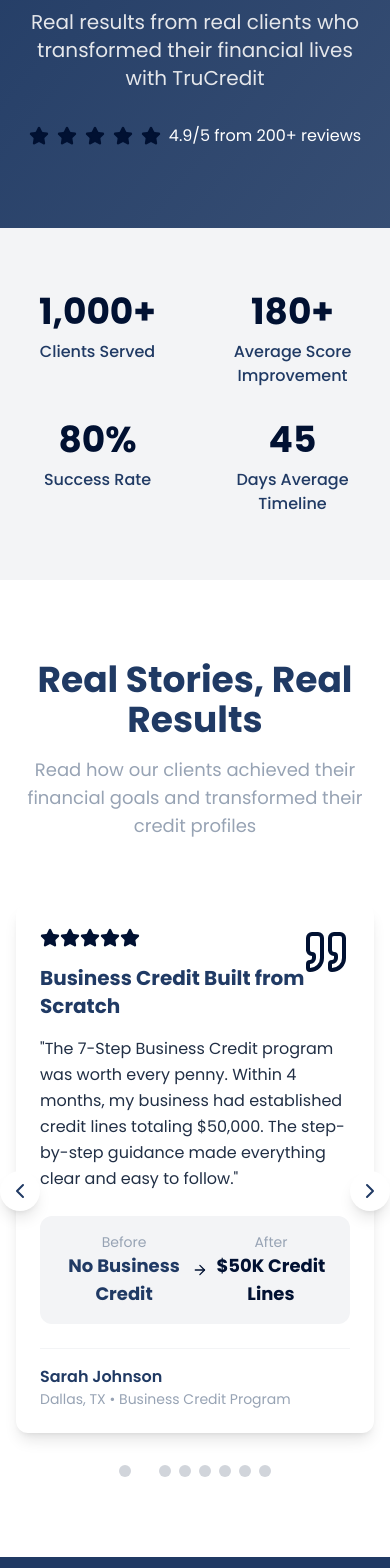
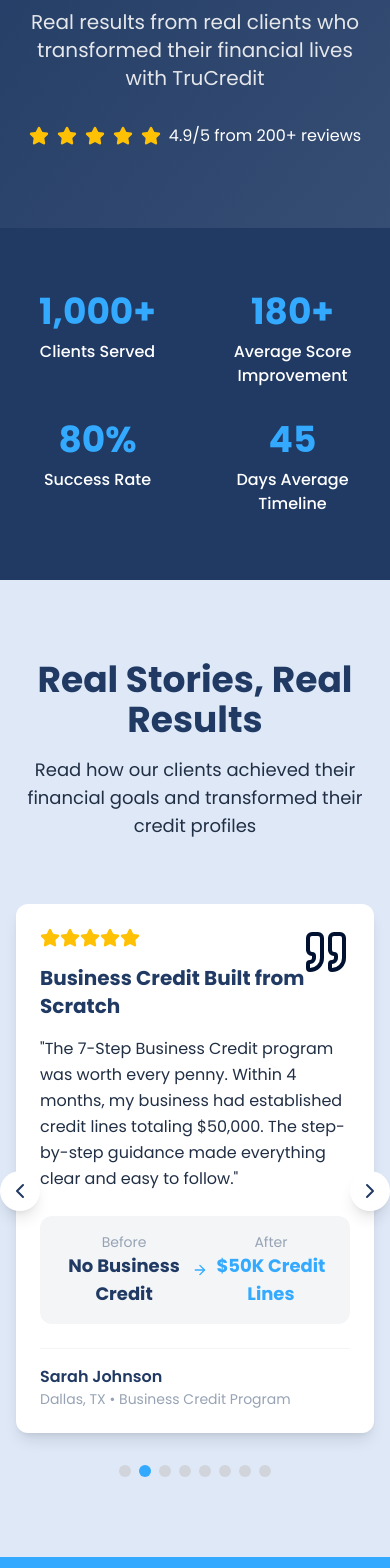
Before and after one commit to daksha11/TruCredit, a React (Vite) app: page /testimonials in a window 390 px wide. Shown: the part 320-1888 px from the top of the page. Built offline with nearby package versions, Linux system fonts and the light colour scheme; the HTML template or start-up script is replaced by a standard one.

Commit message:
Refactor color scheme

```diff
--- a/src/index.css
+++ b/src/index.css
@@ -13,10 +13,12 @@
     --navy-dark: 220 96% 10%;           /* #011130 - Deep Navy */
     --navy-light: 217 45% 45%;          /* Lighter blue for accents */
     --blue-accent: 205 100% 60%;        /* Bright blue accent */
+    --blue-soft: 217 60% 92%;           /* Soft blue for backgrounds */
     --white-pure: 0 0% 100%;            /* #FFFFFF - Clean White */
     --gray-light: 220 13% 96%;          /* Light Gray for alt backgrounds */
     --gray-medium: 215 16% 65%;         /* Medium Gray for body text */
     --gray-dark: 217 35% 20%;           /* Dark Gray for secondary text */
+    --gold-star: 45 100% 51%;           /* Gold for stars ONLY */
 
     /* Gradient Definitions */
     --gradient-hero: linear-gradient(135deg, hsl(var(--navy-dark)), hsl(var(--navy-primary)));
--- a/src/pages/Services.tsx
+++ b/src/pages/Services.tsx
@@ -90,7 +90,7 @@ const Services = () => {
           <p className="text-xl text-gray-200 max-w-3xl mx-auto mb-8">
             No hidden fees. Clear pricing. Results you can trust.
           </p>
-          <div className="flex items-center justify-center space-x-2 text-gold-accent">
+          <div className="flex items-center justify-center space-x-2 text-gold-star">
             <Star className="h-5 w-5 fill-current" />
             <Star className="h-5 w-5 fill-current" />
             <Star className="h-5 w-5 fill-current" />
@@ -102,7 +102,7 @@ const Services = () => {
       </section>
 
       {/* Services Grid */}
-      <section className="py-20 bg-gray-light">
+      <section className="py-20 bg-navy-primary">
         <div className="max-w-7xl mx-auto px-4 sm:px-6 lg:px-8">
           <div className="grid grid-cols-1 lg:grid-cols-2 xl:grid-cols-3 gap-8">
             {services.map((service, index) => (
@@ -110,9 +110,9 @@ const Services = () => {
                 key={service.title}
                 className={`relative flex flex-col hover-lift transition-all duration-300 ${
                   service.highlight
-                    ? 'ring-2 ring-gold-accent shadow-xl scale-105'
-                    : 'shadow-lg'
-                } bg-white border-0`}
+                    ? 'ring-2 ring-blue-accent shadow-xl scale-105 bg-blue-soft'
+                    : 'shadow-lg bg-white'
+                } border-0`}
               >
                 {service.badge && (
                   <Badge className={`absolute -top-3 left-6 ${service.badgeColor} px-3 py-1`}>
@@ -126,7 +126,7 @@ const Services = () => {
                   </CardTitle>
 
                   <div className="flex items-baseline space-x-2">
-                    <span className="text-4xl font-bold text-gold-accent">
+                    <span className="text-4xl font-bold text-blue-accent">
                       {service.price}
                     </span>
                     {service.originalPrice && (
@@ -150,7 +150,7 @@ const Services = () => {
                   <ul className="space-y-3 flex-grow">
                     {service.features.map((feature) => (
                       <li key={feature} className="flex items-start">
-                        <CheckCircle className="h-5 w-5 text-gold-accent mr-3 mt-0.5 flex-shrink-0" />
+                        <CheckCircle className="h-5 w-5 text-blue-accent mr-3 mt-0.5 flex-shrink-0" />
                         <span className="text-gray-dark text-sm">{feature}</span>
                       </li>
                     ))}
@@ -158,7 +158,7 @@ const Services = () => {
 
                   <div className="pt-4 mt-auto">
                     <Button
-                      variant={service.highlight ? "hero" : "navy"}
+                      variant={service.highlight ? "accent" : "navy"}
                       className="w-full"
                       asChild
                     >
@@ -183,24 +183,24 @@ const Services = () => {
       </section>
 
       {/* Contact CTA */}
-      <section className="py-20 bg-navy-primary">
+      <section className="py-20 bg-blue-accent">
         <div className="max-w-7xl mx-auto px-4 sm:px-6 lg:px-8 text-center">
           <h2 className="text-4xl font-bold text-white mb-6">
             Have Questions About Our Services?
           </h2>
-          <p className="text-xl text-gray-200 mb-8 max-w-2xl mx-auto">
+          <p className="text-xl text-navy-dark mb-8 max-w-2xl mx-auto">
             Speak with our credit experts to find the perfect solution for your financial goals.
           </p>
 
           <div className="flex flex-col sm:flex-row gap-4 justify-center items-center">
-            <Button variant="hero" size="lg" asChild>
+            <Button variant="navy" size="lg" asChild>
               <Link to="/contact">
                 <Phone className="mr-2 h-5 w-5" />
                 Call 470-223-8668
               </Link>
             </Button>
 
-            <Button variant="outline" size="lg" className="bg-white/10 border-white/30 text-white hover:bg-white/20" asChild>
+            <Button variant="outline" size="lg" className="bg-white text-navy-primary border-white hover:bg-white/90" asChild>
               <Link to="/faq">View FAQ</Link>
             </Button>
           </div>
--- a/src/pages/Testimonials.tsx
+++ b/src/pages/Testimonials.tsx
@@ -162,7 +162,7 @@ const Testimonials = () => {
           <p className="text-xl text-gray-200 max-w-3xl mx-auto mb-8">
             Real results from real clients who transformed their financial lives with TruCredit
           </p>
-          <div className="flex items-center justify-center space-x-2 text-gold-accent">
+          <div className="flex items-center justify-center space-x-2 text-gold-star">
             <Star className="h-5 w-5 fill-current" />
             <Star className="h-5 w-5 fill-current" />
             <Star className="h-5 w-5 fill-current" />
@@ -174,15 +174,15 @@ const Testimonials = () => {
       </section>
 
       {/* Stats Section */}
-      <section className="py-16 bg-gray-light">
+      <section className="py-16 bg-navy-primary">
         <div className="max-w-7xl mx-auto px-4 sm:px-6 lg:px-8">
           <div className="grid grid-cols-2 md:grid-cols-4 gap-8">
             {stats.map((stat, index) => (
               <div key={index} className="text-center">
-                <div className="text-4xl md:text-5xl font-bold text-gold-accent mb-2">
+                <div className="text-4xl md:text-5xl font-bold text-blue-accent mb-2">
                   {stat.number}
                 </div>
-                <div className="text-navy-primary font-medium">
+                <div className="text-white font-medium">
                   {stat.label}
                 </div>
               </div>
@@ -192,13 +192,13 @@ const Testimonials = () => {
       </section>
 
       {/* Testimonials Carousel */}
-      <section className="py-20 bg-white">
+      <section className="py-20 bg-blue-soft">
         <div className="max-w-7xl mx-auto px-4 sm:px-6 lg:px-8">
           <div className="text-center mb-16">
             <h2 className="text-4xl font-bold text-navy-primary mb-4">
               Real Stories, Real Results
             </h2>
-            <p className="text-gray-medium text-lg max-w-2xl mx-auto">
+            <p className="text-gray-dark text-lg max-w-2xl mx-auto">
               Read how our clients achieved their financial goals and transformed their credit profiles
             </p>
           </div>
@@ -238,7 +238,7 @@ const Testimonials = () => {
                     {/* Rating */}
                     <div className="flex mb-4">
                       {[...Array(testimonial.rating)].map((_, i) => (
-                        <Star key={i} className="h-5 w-5 fill-current text-gold-accent" />
+                        <Star key={i} className="h-5 w-5 fill-current text-gold-star" />
                       ))}
                     </div>
 
@@ -253,7 +253,7 @@ const Testimonials = () => {
                     </p>
 
                     {/* Results */}
-                    <div className="bg-gray-light rounded-lg p-4 mb-6">
+                    <div className="bg-navy-primary/5 rounded-lg p-4 mb-6">
                       <div className="flex justify-between items-center">
                         <div className="text-center">
                           <div className="text-sm text-gray-medium">Before</div>
@@ -261,10 +261,10 @@ const Testimonials = () => {
                             {testimonial.beforeScore}
                           </div>
                         </div>
-                        <ArrowRight className="h-5 w-5 text-gold-accent" />
+                        <ArrowRight className="h-5 w-5 text-blue-accent" />
                         <div className="text-center">
                           <div className="text-sm text-gray-medium">After</div>
-                          <div className="text-lg font-bold text-gold-accent">
+                          <div className="text-lg font-bold text-blue-accent">
                             {testimonial.afterScore}
                           </div>
                         </div>
@@ -294,7 +294,7 @@ const Testimonials = () => {
                   className={`w-3 h-3 rounded-full transition-all ${
                     currentIndex >= index * testimonialsPerView &&
                     currentIndex < (index + 1) * testimonialsPerView
-                      ? 'bg-gold-accent'
+                      ? 'bg-blue-accent'
                       : 'bg-gray-300'
                   }`}
                   aria-label={`Go to testimonial group ${index + 1}`}
@@ -306,32 +306,32 @@ const Testimonials = () => {
       </section>
 
       {/* CTA Section */}
-      <section className="py-20 bg-navy-primary">
+      <section className="py-20 bg-blue-accent">
         <div className="max-w-7xl mx-auto px-4 sm:px-6 lg:px-8 text-center">
           <h2 className="text-4xl font-bold text-white mb-6">
             Ready to Write Your Success Story?
           </h2>
-          <p className="text-xl text-gray-200 mb-8 max-w-2xl mx-auto">
+          <p className="text-xl text-navy-dark mb-8 max-w-2xl mx-auto">
             Join thousands of clients who have transformed their financial lives with TruCredit
           </p>
 
           <div className="flex flex-col sm:flex-row gap-4 justify-center items-center">
-            <Button variant="hero" size="lg" asChild>
+            <Button variant="navy" size="lg" asChild>
               <Link to="/contact">
                 <Phone className="mr-2 h-5 w-5" />
                 Start Your Journey
               </Link>
             </Button>
 
-            <Button variant="outline" size="lg" className="bg-white/10 border-white/30 text-white hover:bg-white/20" asChild>
+            <Button variant="outline" size="lg" className="bg-white text-navy-primary border-white hover:bg-white/90" asChild>
               <Link to="/services">View Our Services</Link>
             </Button>
           </div>
 
-          <div className="mt-8 text-gray-200">
+          <div className="mt-8 text-navy-dark">
             <p className="text-lg">
               <Phone className="inline h-5 w-5 mr-2" />
-              Call us directly: <span className="text-gold-accent font-semibold">470-223-8668</span>
+              Call us directly: <span className="text-white font-semibold">470-223-8668</span>
             </p>
           </div>
         </div>
--- a/tailwind.config.ts
+++ b/tailwind.config.ts
@@ -30,6 +30,10 @@ export default {
         },
         blue: {
           accent: "hsl(var(--blue-accent))",
+          soft: "hsl(var(--blue-soft))",
+        },
+        gold: {
+          star: "hsl(var(--gold-star))",
         },
         gray: {
           light: "hsl(var(--gray-light))",
```
Also changed, not shown: src/pages/Index.tsx (+16 -16 lines).
